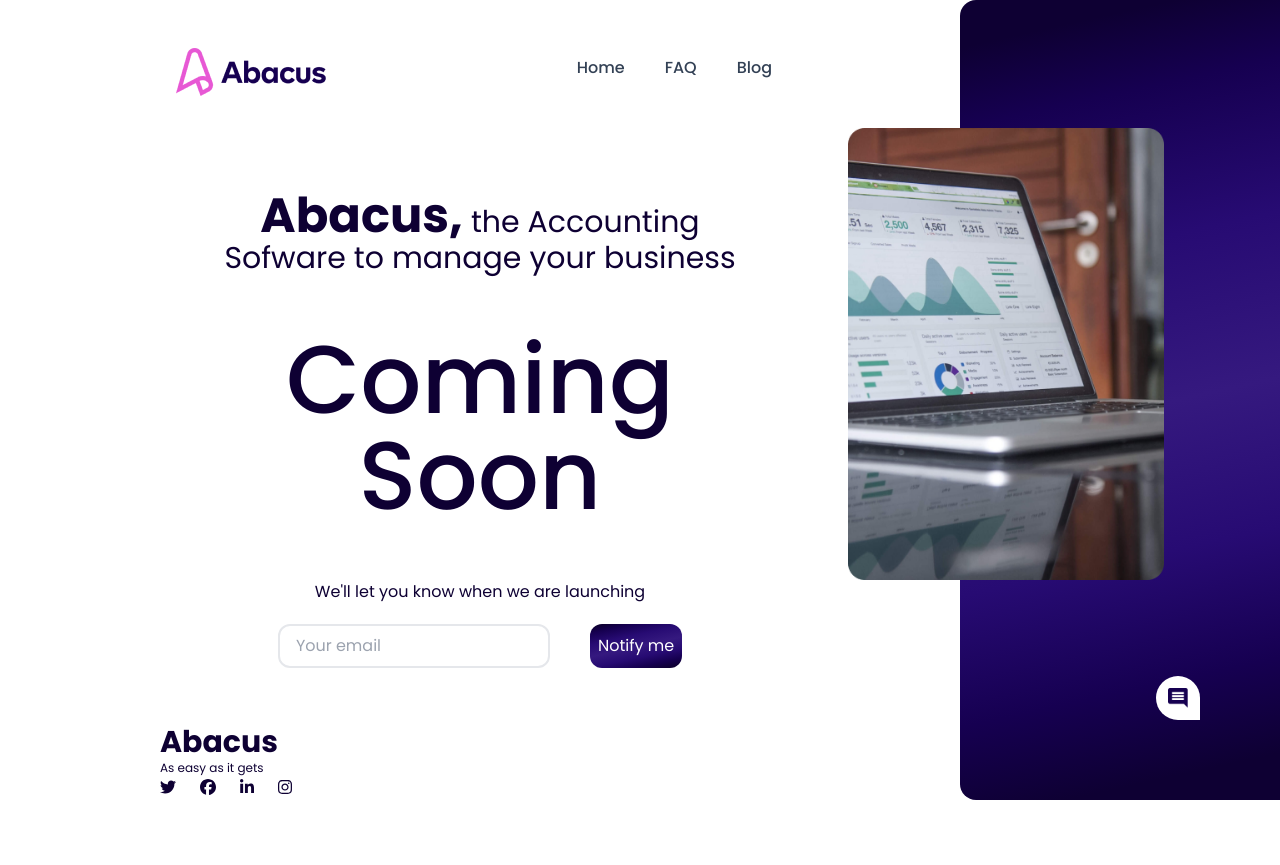
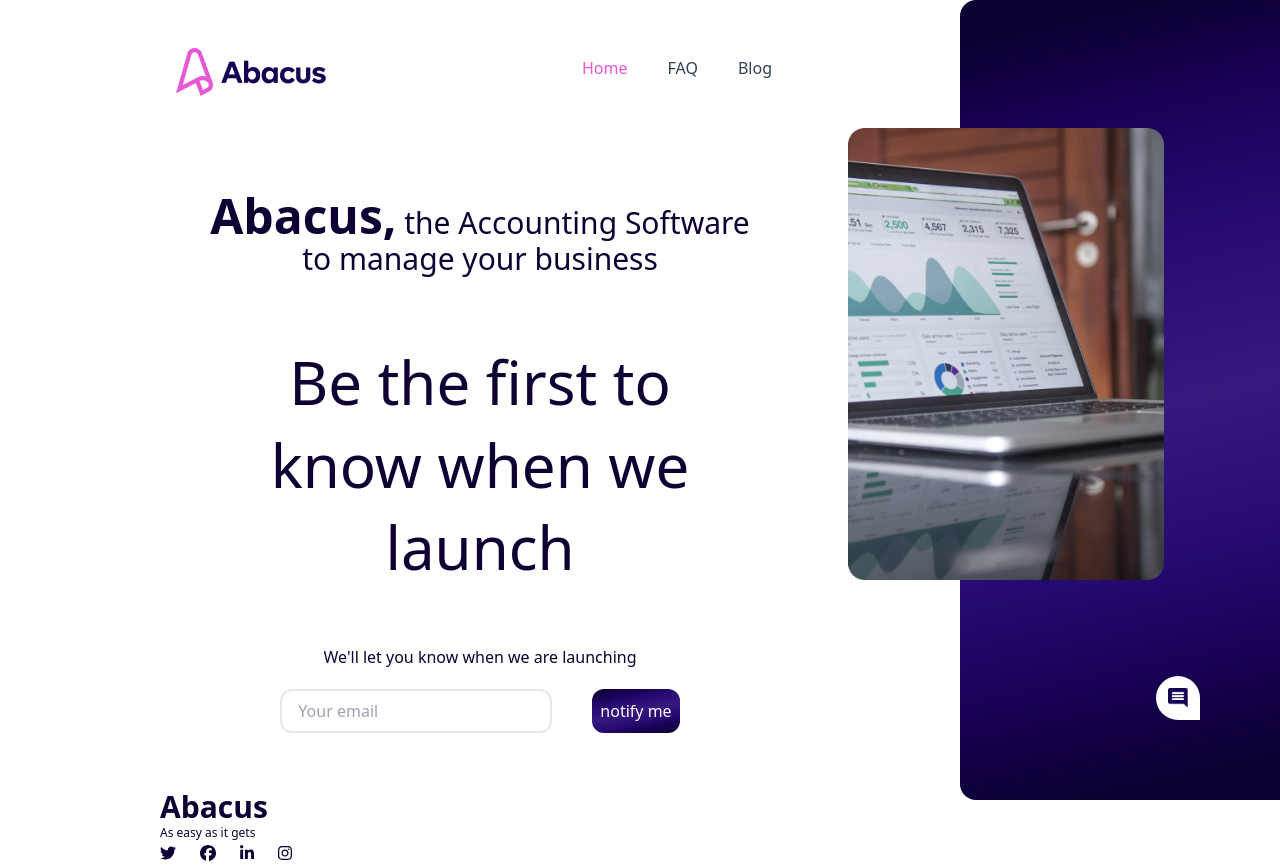
Before and after one commit to Abacus-Africa/Abacus-Frontend, a React (Create React App) app: page / in a window 1280 px wide. Before the commit the page ends 800 px from the top, so only its background shows below. Built offline with nearby package versions, Linux system fonts and the light colour scheme.

Commit message:
Change the notice me input to button, fixed navbar active styling and typos

```diff
--- a/package.json
+++ b/package.json
@@ -3,6 +3,7 @@
   "version": "0.1.0",
   "private": true,
   "dependencies": {
+    "@fortawesome/fontawesome-svg-core": "^6.1.1",
     "@fortawesome/free-brands-svg-icons": "^6.1.1",
     "@fortawesome/free-solid-svg-icons": "^6.1.1",
     "@fortawesome/react-fontawesome": "^0.1.18",
--- a/src/App.js
+++ b/src/App.js
@@ -44,7 +44,10 @@ function App() {
               ].map(([title, url]) => (
                 <a
                   href={url}
-                  className="px-3 py-2 text-slate-700 font-medium hover:text-slate-900"
+                  //when active class is added to the link, the color of the link changes to red
+                  // className="px-3 py-2 text-slate-700 font-medium hover:text-slate-900"
+                  className={`${window.location.pathname === url ? " text-pviolet linkStyles " : " px-3 py-2 text-slate-700 font-medium hover:text-slate-900"}`}
+
                 >
                   {title}
                 </a>
@@ -58,7 +61,7 @@ function App() {
 
         </header>
 
-
+        {/* dropDown Nav */}
         <nav className="flex flex-col  items-end space-x-4 mt-5 drop">
               {[
                 ["Home", "/"],
@@ -67,7 +70,9 @@ function App() {
               ].map(([title, url]) => (
                 <a
                   href={url}
-                  className="py-2  text-slate-700 font-medium hover:text-slate-900 w-20 "
+                  className={`${window.location.pathname === url ? " text-pviolet linkStyles " : " px-3 py-2 text-slate-700 font-medium hover:text-slate-900"}`}
+
+                  // className="py-2  text-slate-700 font-medium hover:text-slate-900 w-20 "
                 >
                   {title}
                 </a>
@@ -77,27 +82,30 @@ function App() {
         <main className="mx-auto px-52 text-center align-center pt-24 box-border gen-text">
           <p className="text-3xl mb-14 abacu_s">
             <span className="text-5xl font-bold abac">Abacus,</span> the Accounting
-            Sofware to manage your business
+            Software to manage your business
           </p>
           <div className="comingimg">
           <img src={MainImg} alt="coming soon" ></img>
           </div>
-          <h1 className="m-5 font-medium text-8xl mb-14 com_ing">
-            Coming Soon
+          <h1 className="m-5 pt-2 leading-snug font-medium text-6xl mb-14 com_ing">
+            Be the first to know when we launch
           </h1>
           <p>We'll let you know when we are launching</p>
-          <div className="flex mt-5 justify-center">
+          <form className="flex mt-5 justify-center">
             <input
               type="text"
               className="form-input px-4 py-2 rounded-xl border-2 mr-10 w-2/4"
               placeholder="Your email"
             />
-            <input
+            <button
               type="submit"
-              value="Notify me"
-              className="text-white p-2 rounded-xl notify-btn"
-            />
-          </div>
+              // className="btn btn-primary px-4 py-2 rounded-xl"
+              className="text-white p-2 rounded-xl notify-btn hover:bg-gradient-to-tr from-pviolet to-pblack"
+
+            >
+              notify me
+              </button>
+          </form>
         </main>
 
         <footer className="ml-40 mt-14 footer">
--- a/src/index.css
+++ b/src/index.css
@@ -1,13 +1,13 @@
 @import url('https://fonts.googleapis.com/css2?family=Poppins:wght@200;300;400;500;700;800;900&display=swap');
 
-body {
+/* body {
   margin: 0;
   font-family: 'Poppins', -apple-system, BlinkMacSystemFont, 'Segoe UI', 'Roboto', 'Oxygen',
     'Ubuntu', 'Cantarell', 'Fira Sans', 'Droid Sans', 'Helvetica Neue',
     sans-serif;
   -webkit-font-smoothing: antialiased;
   -moz-osx-font-smoothing: grayscale;
-}
+} */
 
 code {
   font-family: source-code-pro, Menlo, Monaco, Consolas, 'Courier New',
@@ -17,3 +17,9 @@ code {
 @tailwind base;
 @tailwind components;
 @tailwind utilities;
+
+@layer components {
+  .linkStyles {
+    @apply    px-3 py-2 text-slate-700 font-medium hover:text-slate-900
+  }
+}
--- a/tailwind.config.js
+++ b/tailwind.config.js
@@ -3,7 +3,13 @@ module.exports = {
   content: ["./src/**/*.{js,jsx}"],
   theme: {
     container: {center: true,},
-    extend: {},
+    extend: {
+      colors: {
+        pblack: "#160051",
+       pblue: "#143d59",
+       pviolet: "#e758d4",
+      },
+    },
   },
   plugins: [],
 }
```
Also changed, not shown: 1 other file (tests, documents, lock files or other folders).
